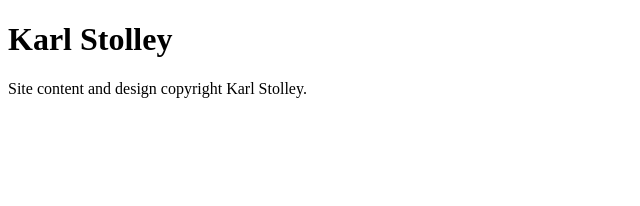
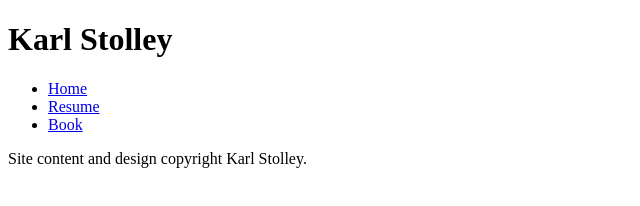
Before and after one commit to fwd-2021/week-05, a plain HTML site: page _starter.html in a window 1280 px wide. Shown: the whole page, without its empty margins (0-640 px from the left). Drawn offline with Linux system fonts and the light colour scheme.

Commit message:
Add relative-path nav to all pages

```diff
--- a/_starter.html
+++ b/_starter.html
@@ -7,6 +7,13 @@
   <body>
     <header id="header">
       <h1>Karl Stolley</h1>
+      <nav id="navigation">
+        <ul>
+          <li><a href="../">Home</a></li>
+          <li><a href="../resume/">Resume</a></li>
+          <li><a href="../webrtc/">Book</a></li>
+        </ul>
+      </nav>
     </header>
     <main id="content">
 
```
Also changed, not shown: index.html (+7 -0 lines), resume/index.html (+7 -0 lines), webrtc/index.html (+7 -0 lines).
